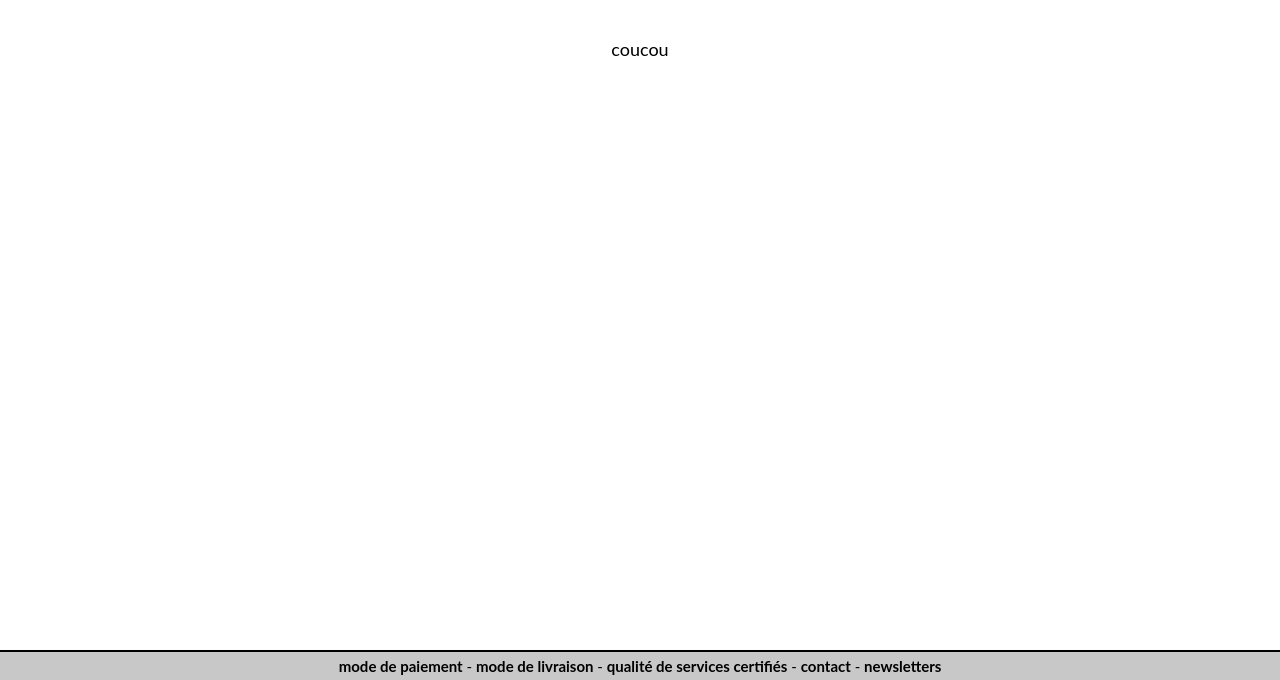
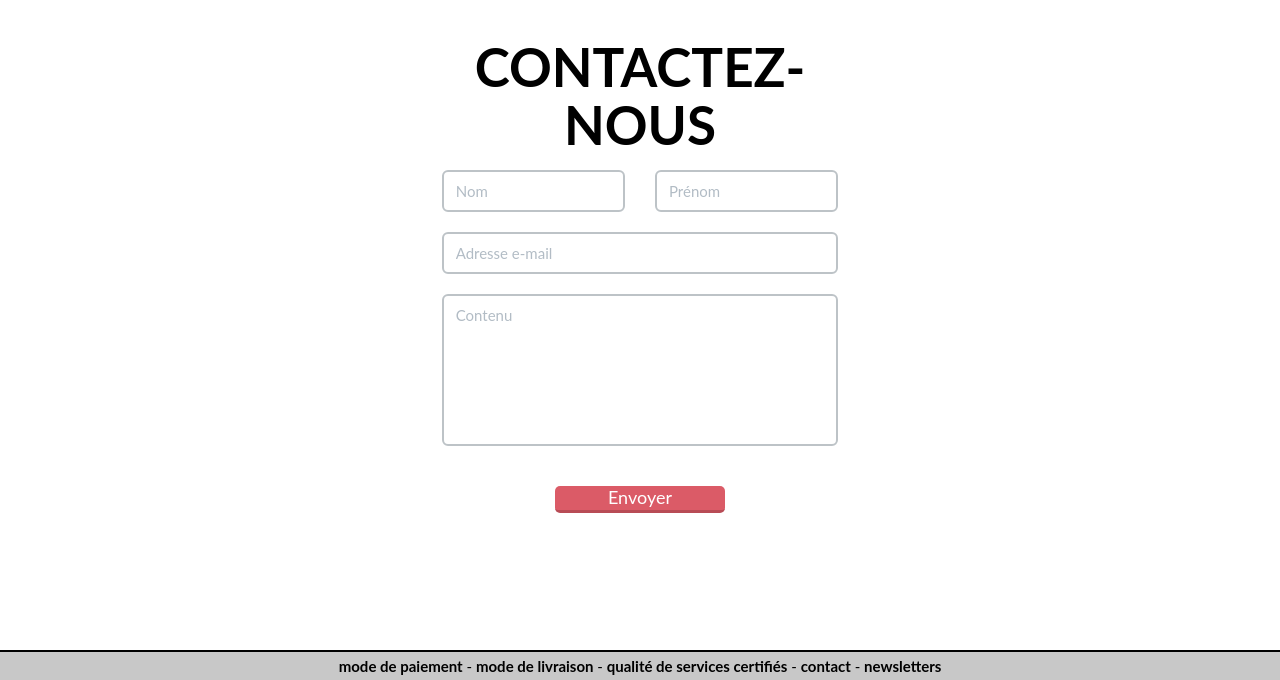
Before and after one commit to RaphaelAugustin/rush_group7, a PHP site: page /index.php?action=contact in a window 1280 px wide. Shown: the part 120-800 px from the top of the page. Run offline with PHP 8.4, Linux system fonts and the light colour scheme; some web fonts are replaced.

Commit message:
Add contact page

```diff
--- a/assets/css/style.css
+++ b/assets/css/style.css
@@ -170,3 +170,9 @@ footer a:focus {
     text-decoration: underline;
     color:black;
 }
+
+
+.textarea {
+    resize: none;
+    height:250px;
+}
--- a/index.php
+++ b/index.php
@@ -103,7 +103,7 @@ session_start();
 
 
     <footer>
-        <a href="">mode de paiement</a> - <a href="">mode de livraison</a> - <a href="">qualité de services certifiés</a> - <a href="">contact</a> - <a href="">newsletters</a>
+        <a href="?action=">mode de paiement</a> - <a href="?action=">mode de livraison</a> - <a href="?action=">qualité de services certifiés</a> - <a href="?action=contact">contact</a> - <a href="?action=newsletter">newsletters</a>
     </footer>
 
 <!-- jQuery (necessary for Flat UI's JavaScript plugins) -->
--- a/view/contact.php
+++ b/view/contact.php
@@ -1,3 +1,19 @@
 <div class="col-xs-offset-2 col-xs-8 col-sm-offset-3 col-sm-6 col-lg-offset-4 col-lg-4 text-center login">
-    coucou
+    <h2>Contactez-nous</h2>
+    <form method="POST" class="form-message">
+        <div class="form-group col-xs-6 col-sm-6 col-md-6 col-lg-6">
+            <input class="form-control login-field" placeholder="Nom" type="text" name="lastname" />
+        </div>
+        <div class="form-group col-xs-6 col-sm-6 col-md-6 col-lg-6">
+            <input class="form-control login-field" placeholder="Prénom" type="text" name="nickname" />
+        </div>
+        <div class="form-group col-xs-12 col-sm-12 col-md-12 col-lg-12">
+            <input class="form-control login-field" placeholder="Adresse e-mail" type="email" name="userEmail" />
+        </div>
+        <div class="form-group col-xs-12 col-sm-12 col-md-12 col-lg-12">
+            <textarea class="form-control textarea" rows="6" placeholder="Contenu"></textarea>
+        </div>
+
+        <button type="submit" class="btn-reset btn-primary">Envoyer</button>
+    </form>
 </div>
```
